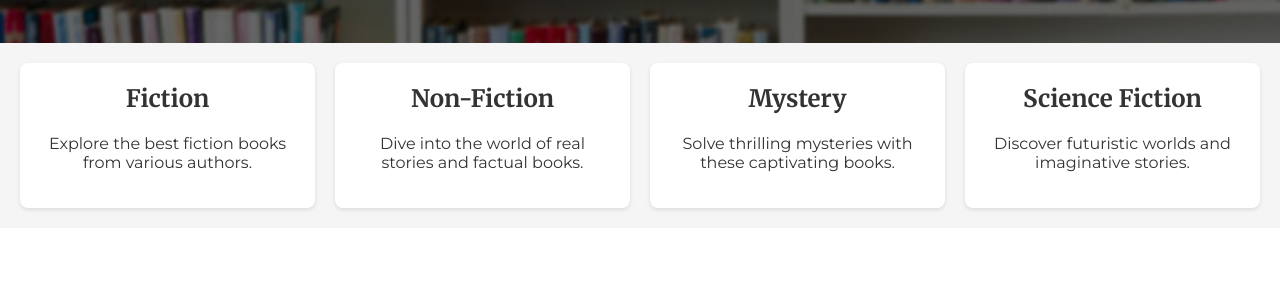
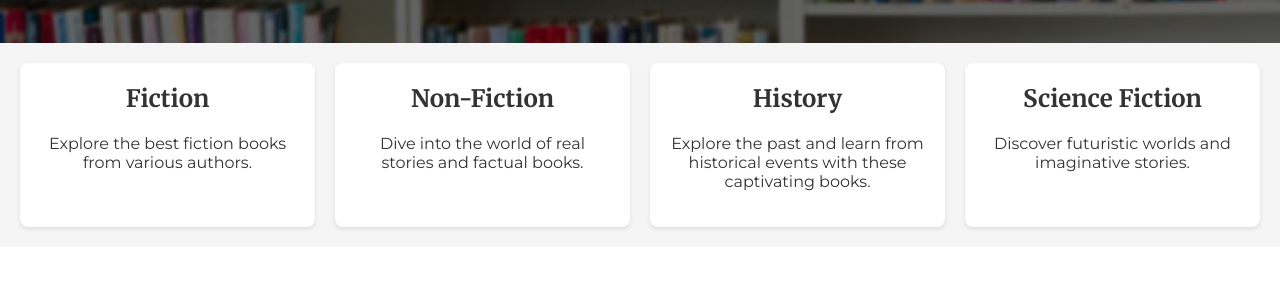
Before and after one commit to jpettingill14/test-website, a plain HTML site: page boooks.html in a window 1280 px wide. Shown: the part 311-618 px from the top of the page. Drawn offline with Linux system fonts and the light colour scheme; a web font is replaced by a local one.

Commit message:
Replaced Mystery with a History genre.

```diff
--- a/boooks.html
+++ b/boooks.html
@@ -53,9 +53,9 @@
             <h2>Non-Fiction</h2>
             <p>Dive into the world of real stories and factual books.</p>
         </a>
-        <a href="https://www.booksthatarefun/mystery" class="genre">
-            <h2>Mystery</h2>
-            <p>Solve thrilling mysteries with these captivating books.</p>
+        <a href="https://www.booksthatarefun/history" class="genre">
+            <h2>History</h2>
+            <p>Explore the past and learn from historical events with these captivating books.</p>
         </a>
         <a href="https://www.booksthatarefun/science-fiction" class="genre">
             <h2>Science Fiction</h2>
```
